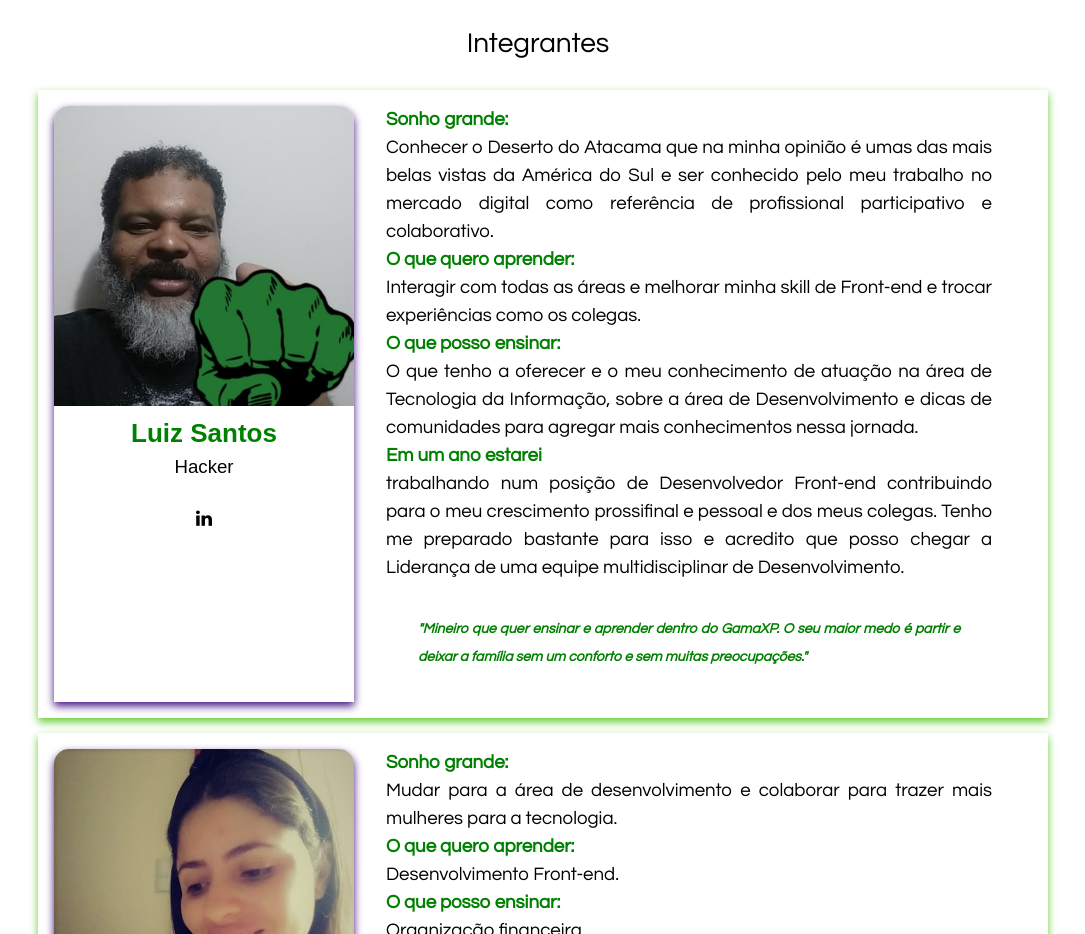
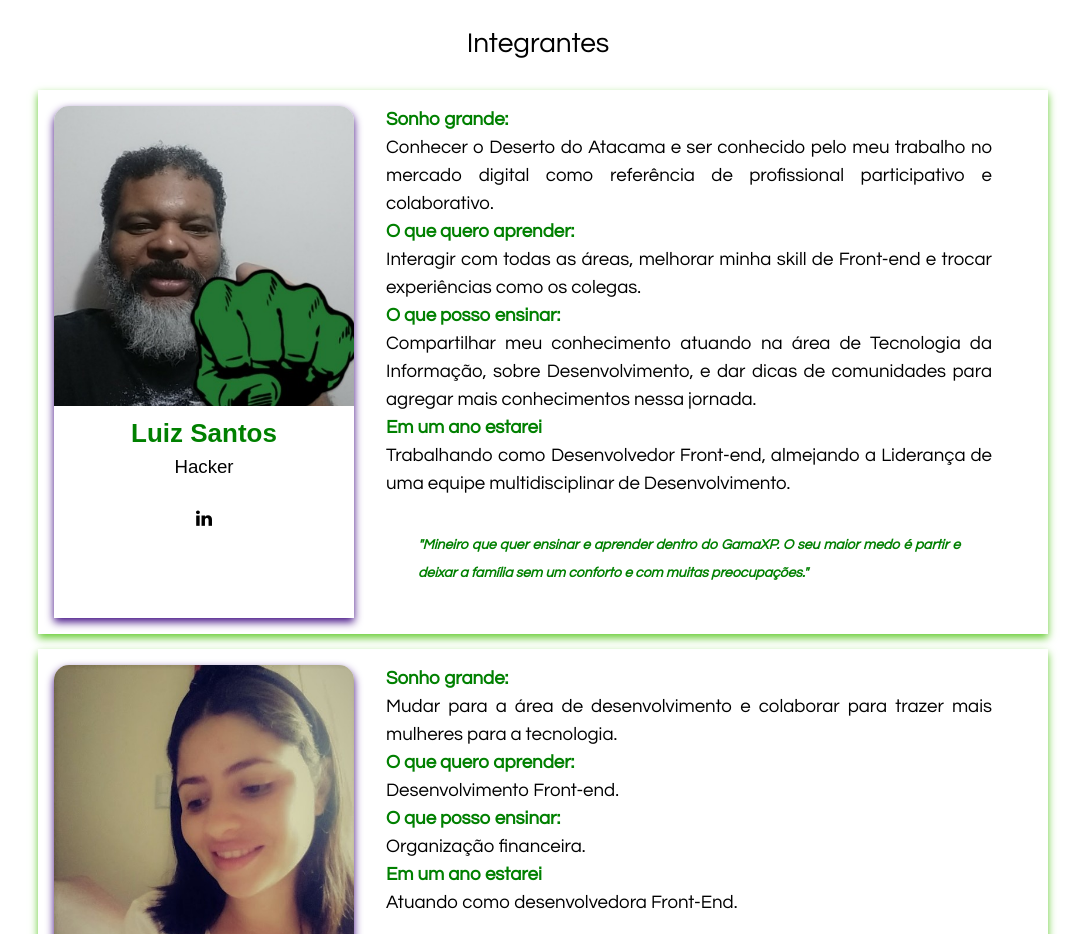
Before and after one commit to luizcsbh/gamaxp, a plain HTML site: page index.html in a window 1280 px wide. Shown: the part 827-1761 px from the top of the page, without its empty margins (102-1187 px from the left). Drawn offline with nearby package versions, Linux system fonts and the light colour scheme.

Commit message:
Alteração do projeto

```diff
--- a/index.html
+++ b/index.html
@@ -48,25 +48,22 @@
           </div><!-- Fim div card-->
           <div class="descricao">
             <span>Sonho grande:</span>
-            <p>Conhecer o Deserto do Atacama que na minha opinião é umas das mais belas vistas da
-              América do Sul e ser conhecido pelo meu trabalho no mercado digital como referência de profissional
-              participativo e colaborativo.
+            <p>Conhecer o Deserto do Atacama e ser conhecido pelo meu trabalho no mercado digital como referência
+             de profissional participativo e colaborativo.
             </p>
             <span>O que quero aprender:</span>
-            <p>Interagir com todas as áreas e melhorar minha skill de Front-end e trocar experiências como os colegas.
+            <p>Interagir com todas as áreas, melhorar minha skill de Front-end e trocar experiências como os colegas.
             </p>
             <span>O que posso ensinar:</span>
-            <p>O que tenho a oferecer e o meu conhecimento de atuação na área de Tecnologia da Informação, sobre
-              a área de Desenvolvimento e dicas de comunidades para agregar mais conhecimentos nessa jornada.
+            <p>Compartilhar meu conhecimento atuando na área de Tecnologia da Informação, sobre Desenvolvimento, e
+              dar dicas de comunidades para agregar mais conhecimentos nessa jornada.
             </p>
             <span>Em um ano estarei</span>
-            <p>trabalhando num posição de Desenvolvedor Front-end contribuindo para o meu crescimento prossifinal e
-              pessoal e dos meus colegas. Tenho me preparado bastante para isso e acredito que posso chegar
-              a Liderança de uma equipe multidisciplinar de Desenvolvimento.
+            <p>Trabalhando como Desenvolvedor Front-end, almejando a Liderança de uma equipe multidisciplinar de Desenvolvimento.
             </p>
             <div class="citacao">
-              <span> "Mineiro que quer ensinar e aprender dentro do GamaXP. O seu maior medo é partir e deixar a família
-                sem um conforto e sem muitas preocupações."</span>
+              <span>"Mineiro que quer ensinar e aprender dentro do GamaXP. O seu maior medo é partir e deixar
+                a família sem um conforto e com muitas preocupações."</span>
             </div>
           </div><!--Fim da div descricao-->
           </div><!--Fim da div pessoa-->
```
